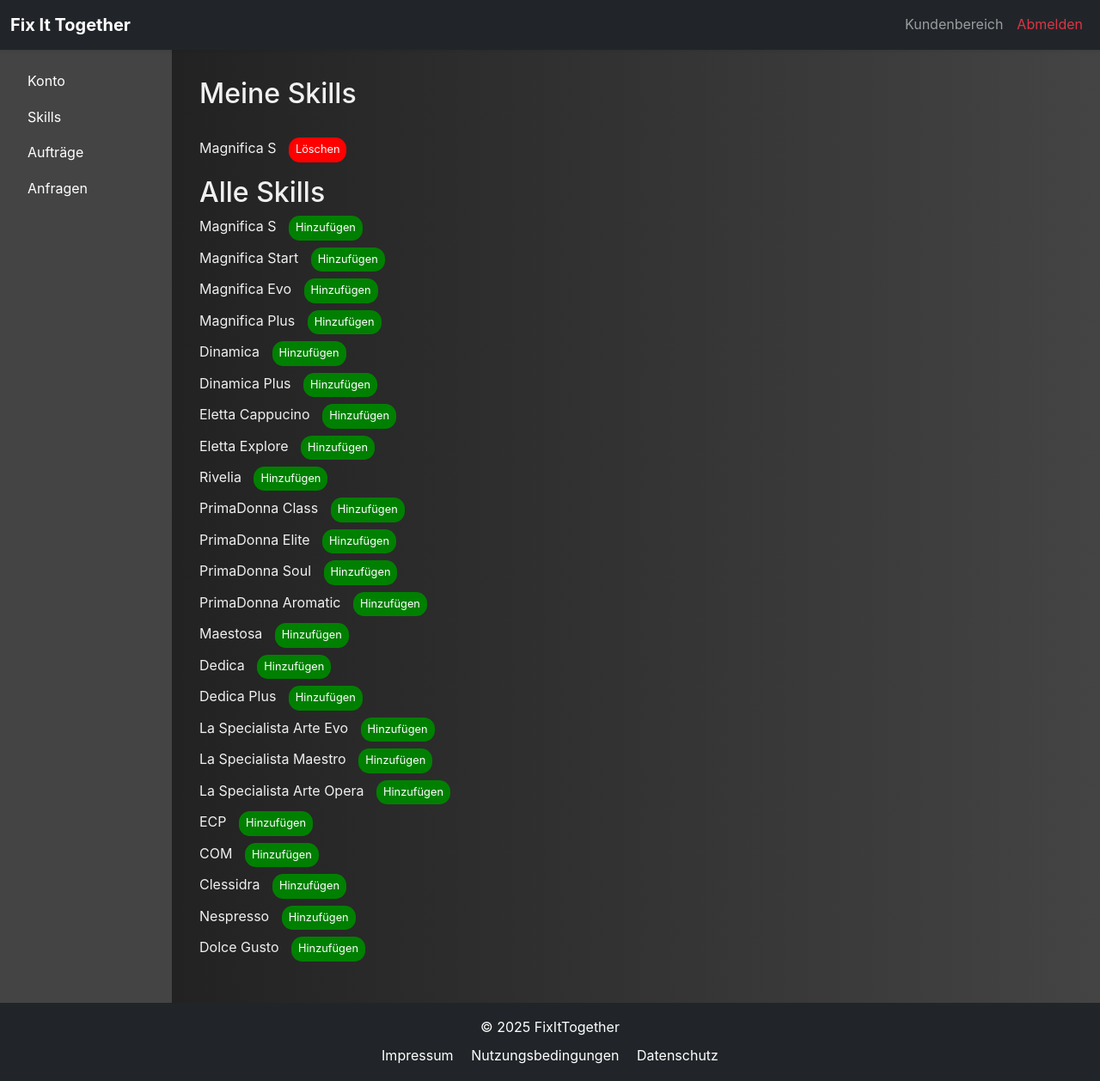
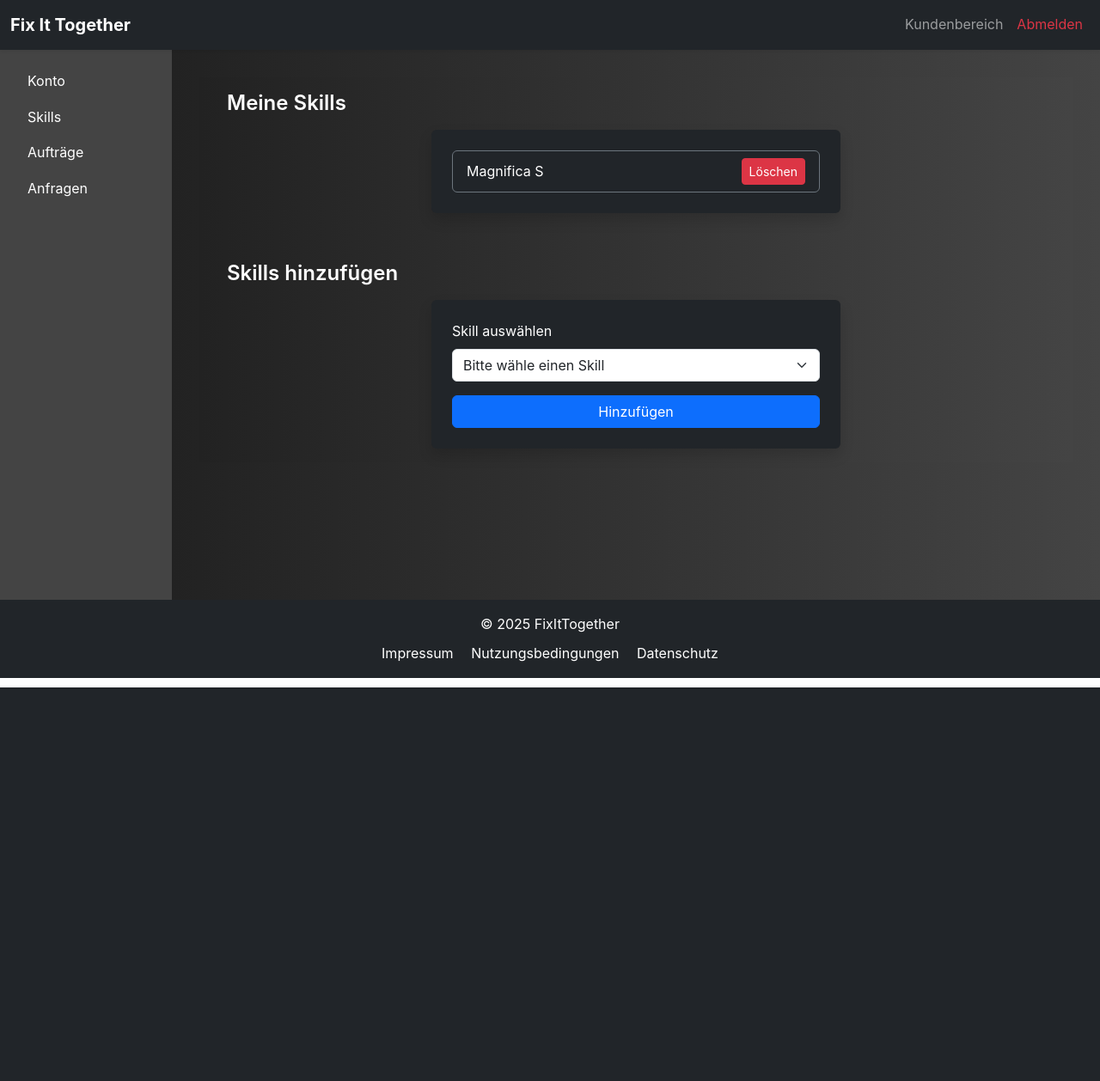
Before and after one commit to timmundt/Fix-It-Togehter, a Flask app: page /meine-skills in a window 1280 px wide. Shown: the whole page at 86% size. After the commit the page ends 800 px from the top, so only its background shows below. Run offline with Flask 3, Linux system fonts and the light colour scheme; a user stored in the database is signed in; tables that the repository leaves empty hold one stand-in row (values such as "Sample post").

Commit message:
Redesign the lists in repairer_skills to match the style

```diff
--- a/static/css/user-style.css
+++ b/static/css/user-style.css
@@ -57,6 +57,7 @@
 }
 
 .account-headline {
+  text-align: left;
   margin-bottom: 2rem;
 }
 
@@ -85,48 +86,13 @@
     display: inline;
 }
 
-.skill-delete-button {
-    padding: 4px 8px;
-    font-size: 0.8em;
-    margin-left: 10px;
-    background-color: red;
-    color: white;
-    border: none;
-    border-radius: 1em;
-    cursor: pointer;
-    transition: opacity 0.2s;
+.skills-container h2 {
+    text-align: left;
+    font-size: 1.5rem;
+    margin-bottom: 1rem;
 }
 
-.skill-delete-button:hover {
-    opacity: 0.7;
+.skills-section.hero {
+    min-height: auto;
+    align-items: flex-start;
 }
-
-.skill-add-button {
-    padding: 4px 8px;
-    font-size: 0.8em;
-    margin-left: 10px;
-    background-color: green;
-    color: white;
-    border: none;
-    border-radius: 1em;
-    cursor: pointer;
-    transition: opacity 0.2s;
-}
-
-.skill-add-button:hover {
-    opacity: 0.7;
-}
-
-.skills-list {
-    list-style-type: none;
-    padding: 0;
-}
-
-.skills-list li {
-    margin-bottom: 8px;
-}
-
-.skills-header {
-    margin-top: 4rem;
-    margin-bottom: 2rem;
-}
--- a/templates/repairer_account.html
+++ b/templates/repairer_account.html
@@ -3,7 +3,7 @@
 {% block title %}Mein Konto | FixItTogether{% endblock %}
 
 {% block user_content %}
-<h2 class="account-headline"> Reperateur Konto </h2>
+<h2 class="account-headline"> Reparateur Konto </h2>
 
 <form method="POST" action="{{ url_for('repairer.get_account_info') }}">
   <div class="mb-3">
--- a/templates/repairer_skills.html
+++ b/templates/repairer_skills.html
@@ -3,31 +3,40 @@
 {% block title %}Meine Skills | FixItTogether{% endblock %}
 
 {% block user_content %}
-<h2 class="account-headline"> Meine Skills </h2>
 
-<ul class="skills-list">
+<header class="skills-section section-dark hero text-white py-3">
+  <div class="skills-container container">
+    <h2 class="account-headline text-start"> Meine Skills </h2>
+    <ul class="list-group w-50 bg-dark mx-auto p-4 rounded shadow text-start mb-4">
       {% for skill in skills %}
-    <li>
+        <li class="list-group-item bg-dark text-white d-flex justify-content-between align-items-center border-secondary">
           {{ skill.model_series }}
-      <form action="{{ url_for('repairer.delete_skills') }}" method="post" class="inline-form">
+          <form action="{{ url_for('repairer.delete_skills') }}" method="post" class="m-0">
             <input type="hidden" name="skill_id" value="{{ skill.skill_id }}">
-        <button type="submit" class="skill-delete-button">Löschen</button>
+            <button type="submit" class="btn btn-danger btn-sm">Löschen</button>
           </form>
         </li>
       {% endfor %}
     </ul>
+  </div>
+</header>
 
-<h2 class="skills-headline">Alle Skills</h2>
-<ul class="skills-list">
+<header class="skills-section section-dark hero text-white py-3">
+  <div class="skills-container container">
+    <h2 class="account-headline text-start"> Skills hinzufügen </h2>
+    <form action="{{ url_for('repairer.add_skills') }}" method="post" class="w-50 bg-dark mx-auto p-4 rounded shadow">
+      <div class="mb-3 text-start">
+        <label for="skill_id" class="form-label">Skill auswählen</label>
+        <select class="form-select" id="skill_id" name="skill_id" required>
+          <option value="" disabled selected>Bitte wähle einen Skill</option>
           {% for skill in all_skills %}
-    <li>
-      {{ skill.model_series }}
-      <form action="{{ url_for('repairer.add_skills') }}" method="post" class="inline-form">
-        <input type="hidden" name="skill_id" value="{{ skill.skill_id }}">
-        <button type="submit" class="skill-add-button">Hinzufügen</button>
+          <option value="{{ skill.skill_id }}">{{ skill.model_series }}</option>
+          {% endfor %}
+        </select>
+      </div>
+      <button type="submit" class="btn btn-primary w-100">Hinzufügen</button>
     </form>
-    </li>
-  {% endfor %}
-</ul>
+  </div>
+</header>
 
 {% endblock %}
```
Lines whose indentation alone changed are shown as unchanged.
